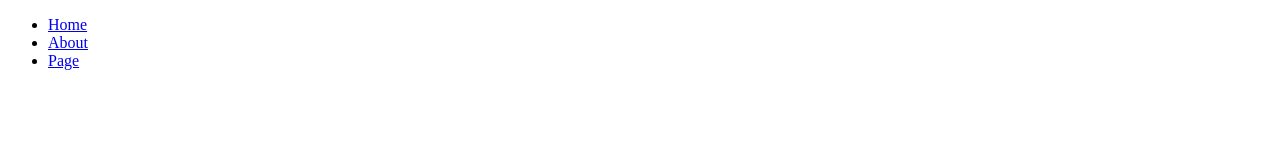
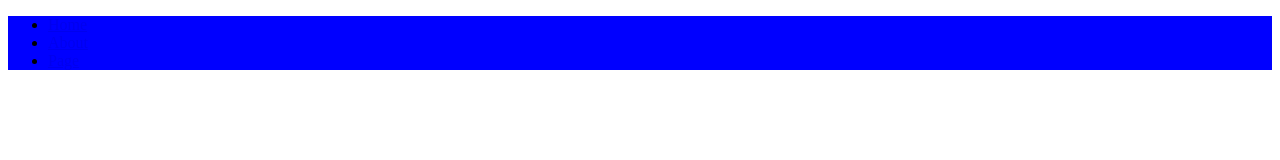
Before and after one commit to kuchus/lesson-12, a plain HTML site: page index.html in a window 1280 px wide. Drawn offline with Linux system fonts and the light colour scheme.

Commit message:
add styles for header section in index.html file

```diff
--- a/index.html
+++ b/index.html
@@ -3,6 +3,7 @@
 <head>
     <meta charset="UTF-8">
     <meta name="viewport" content="width=device-width, initial-scale=1.0">
+    <link rel="stylesheet" href="main.css">
     <title>Document</title>
 </head>
 <body>
--- /dev/null
+++ b/main.css
@@ -0,0 +1,5 @@
+
+
+header {
+    background-color: blue;
+}
```
